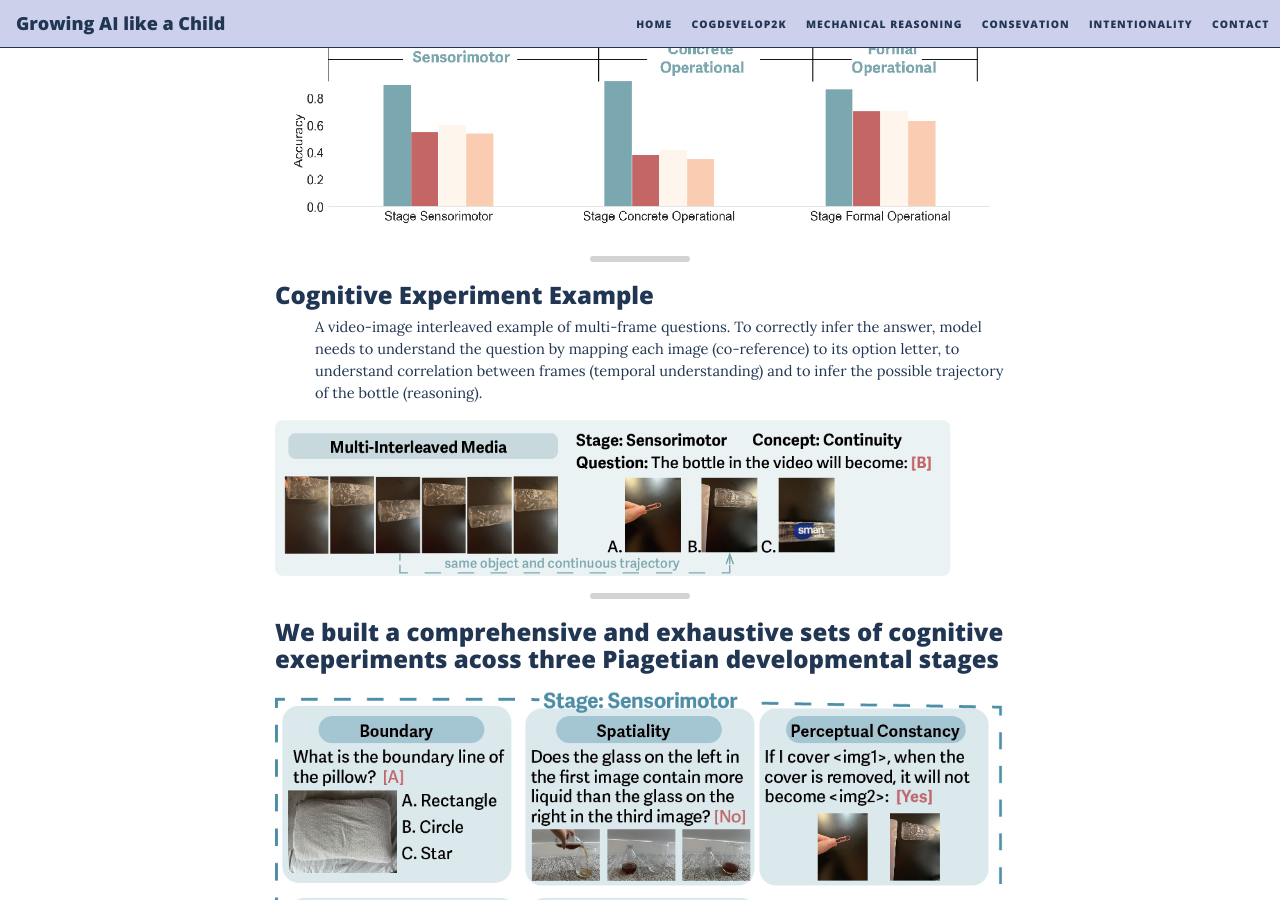
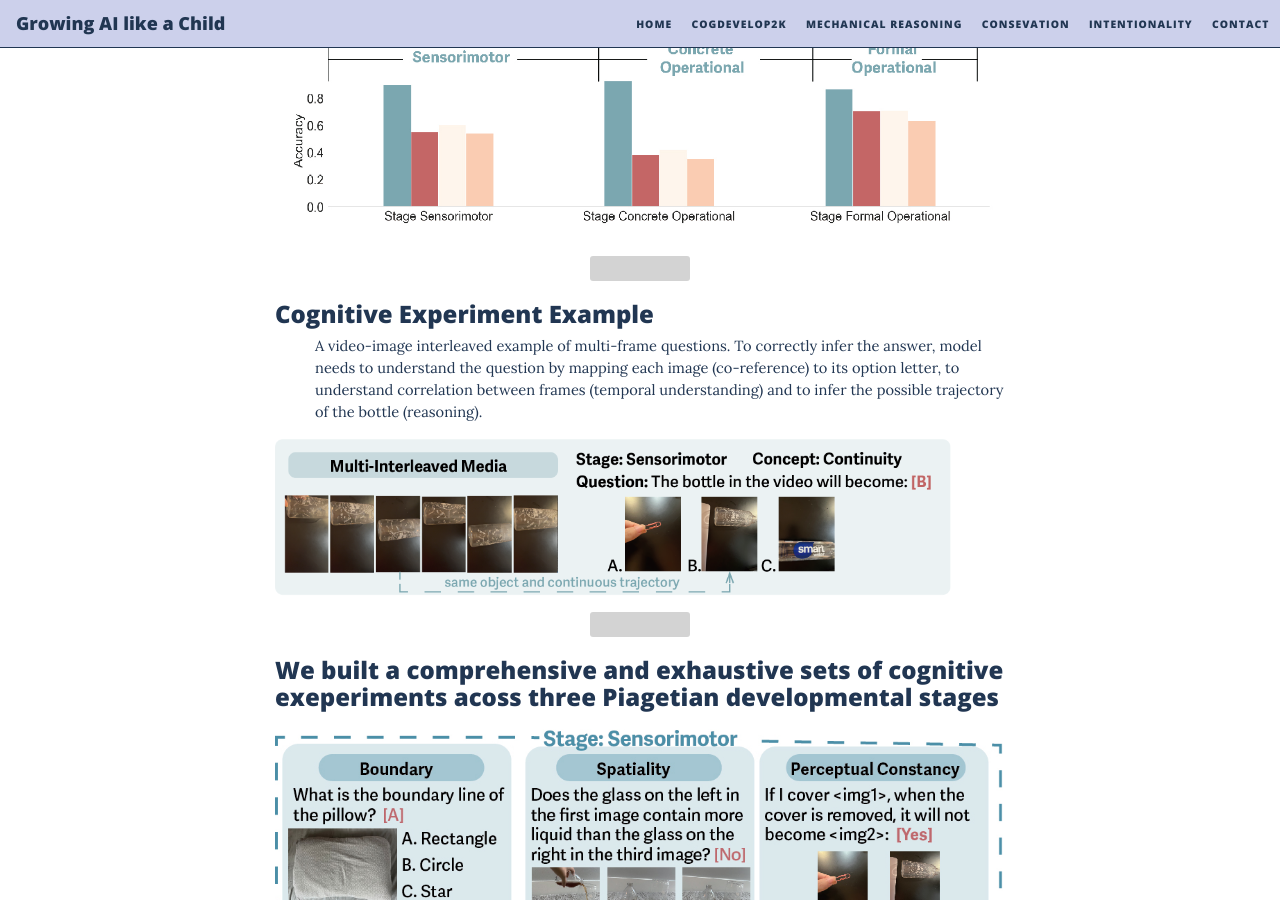
Before and after one commit to growing-ai-like-a-child/growing-ai-like-a-child.github.io, a Jekyll site: the page built from pages/CogDev.md, in a window 1280 px wide and 900 px high, scrolled down 1087 px. Built offline with Jekyll 4.4.1, drawn with Linux system fonts in a browser that asks for light colours; nearby versions of some CDN libraries.

Commit message:
Update CogDev.md

```diff
--- a/pages/CogDev.md
+++ b/pages/CogDev.md
@@ -22,7 +22,7 @@ Are Multi-modal Large Language Models (MLLMs) stochastic parrots? Do they genuin
     <img src="/material_1.jpg">
 </figure>
 
-<hr class="small" style="border-width: 5pt; border-color: lightgray;">
+<hr class="small" style="border-width: 0; height: 5px; background-color: lightgray; padding-top: 10px; padding-bottom: 10px;">
 <h3>Cognitive Experiment Example</h3>
 <ul>
 A video-image interleaved example of multi-frame questions. To correctly infer the answer, model needs to understand the question by mapping each image (co-reference) to its option letter, to understand correlation between frames (temporal understanding) and to infer the possible trajectory of the bottle (reasoning).
@@ -32,15 +32,13 @@ A video-image interleaved example of multi-frame questions. To correctly infer t
     <img src="/img/CogDevelop2K/multi-interleave.png">
 </figure>
 
-<hr class="small" style="border-width: 5pt; border-color: lightgray;">
-
+<hr class="small" style="border-width: 0; height: 5px; background-color: lightgray; padding-top: 10px; padding-bottom: 10px;">
 <h3>We built a comprehensive and exhaustive sets of cognitive exeperiments acoss three Piagetian developmental stages</h3>
 <figure>
     <img src="/img/CogDevelop2K/case_pic.jpg">
 </figure>
 
-<hr class="small" style="border-width: 5pt; border-color: lightgray;">
-
+<hr class="small" style="border-width: 0; height: 5px; background-color: lightgray; padding-top: 10px; padding-bottom: 10px;">
 <h3>We observe diverse performances across Multimodal Large Language Models </h3>
 <figure>
     <img src="/img/CogDevelop2K/all-in-one-plot.png">
```
